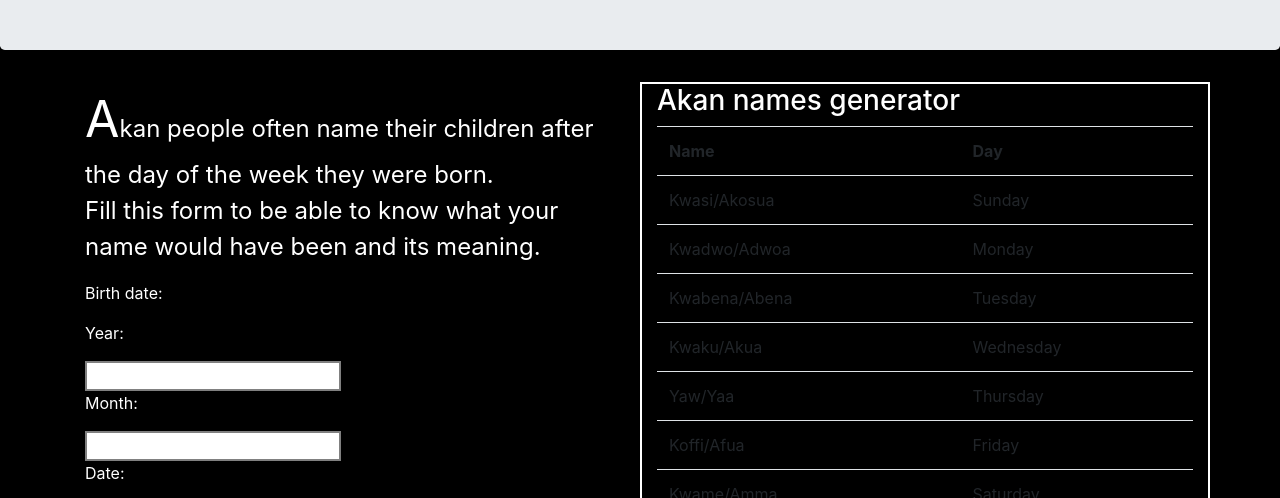
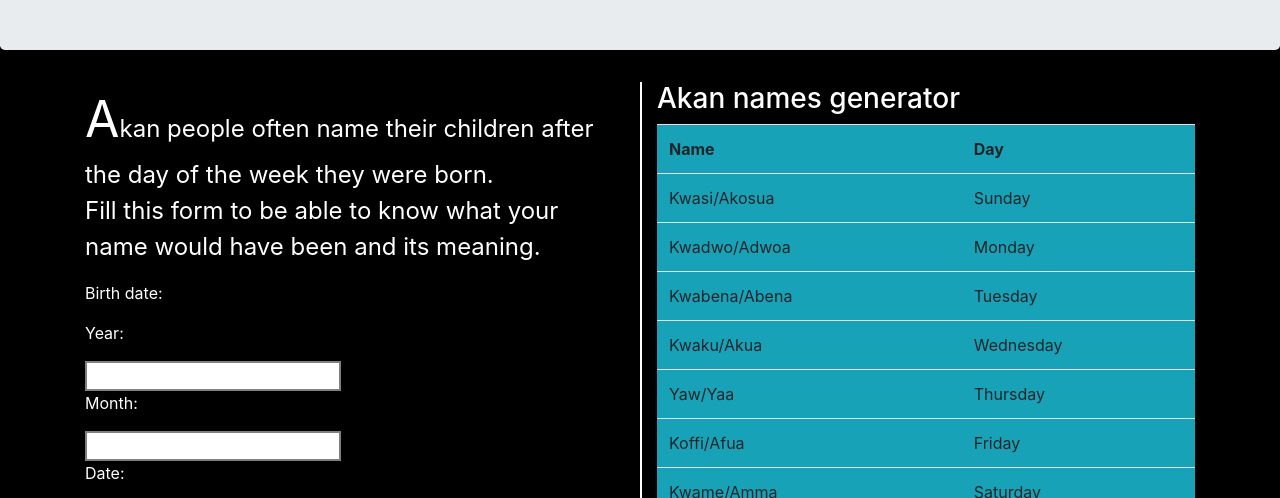
Before and after one commit to Louis-crypto/Akan-names-project., a plain HTML site: page index.html in a window 1280 px wide. Shown: the part 296-794 px from the top of the page. Drawn offline with Linux system fonts and the light colour scheme.

Commit message:
add border-left attribute to the #col2 div

```diff
--- a/index.html
+++ b/index.html
@@ -43,7 +43,7 @@
       </div>
       <div id="col2" class="col-md-6">
         <h3>Akan names generator</h3>
-        <table class="table">
+        <table class="table bg-info">
           <tr>
             <th>Name</th>
             <th>Day</th>
--- a/styles.css
+++ b/styles.css
@@ -30,7 +30,7 @@ input{
   color: goldenrod;
 }
 #col2{
-  border: 2px solid white;
+  border-left: 2px solid white;
 }
 .footer{
   background-color: grey;
```
